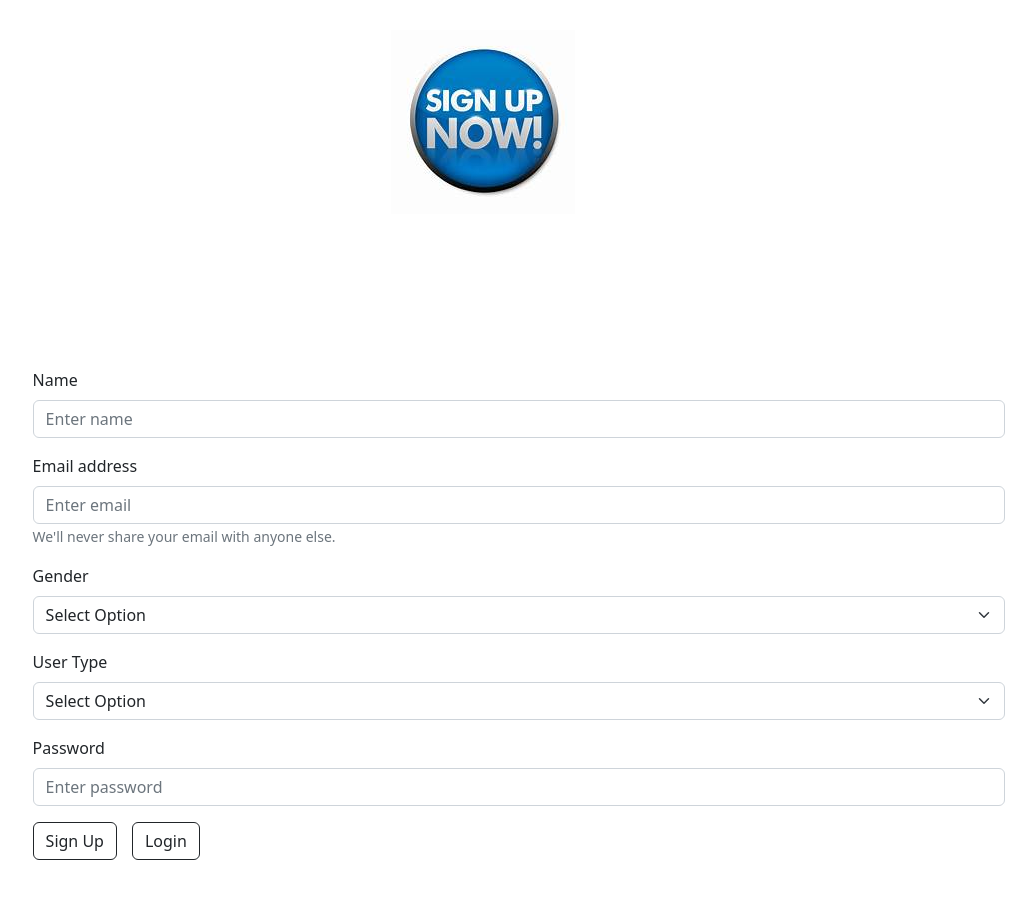
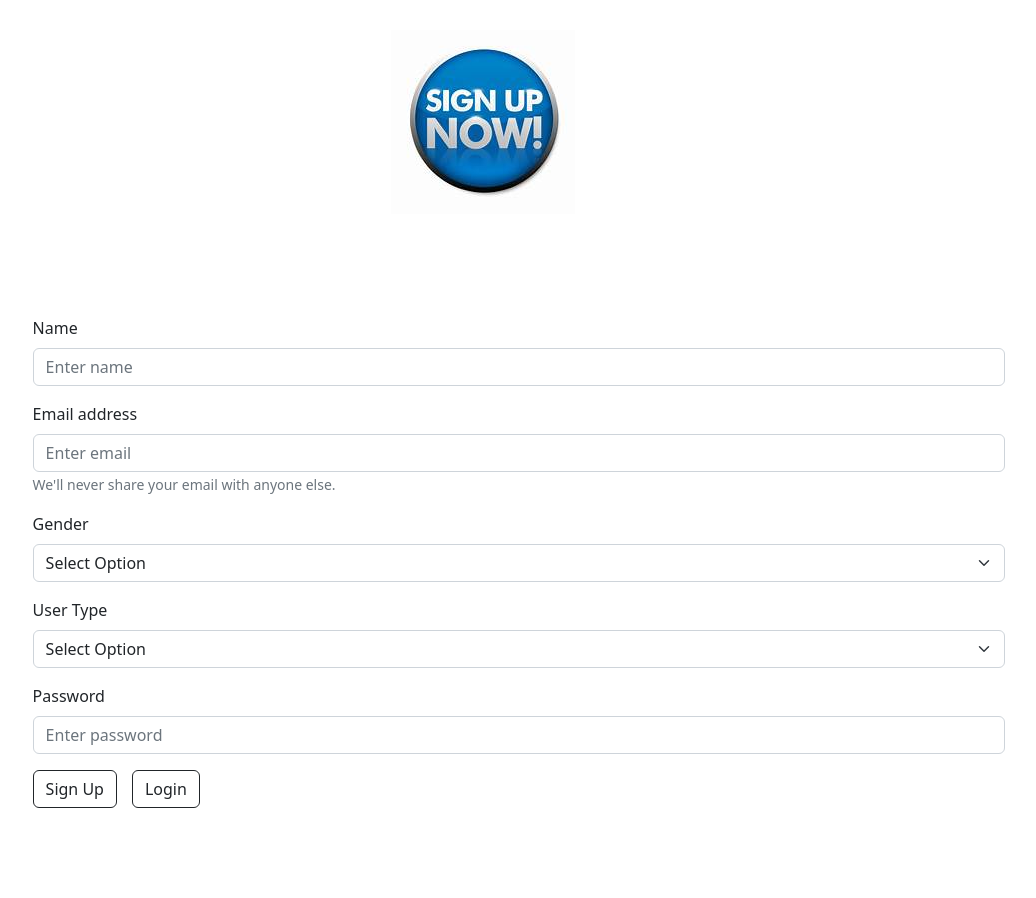
Before and after one commit to mallikarjuna291/swiggyclone, a React (Create React App) app: page /signup in a window 1280 px wide. Shown: the top 898 px of the page, without its empty margins (121-1157 px from the left). Built offline with nearby package versions, Linux system fonts and the light colour scheme.

Commit message:
modified css

```diff
--- a/src/Login.js
+++ b/src/Login.js
@@ -34,7 +34,7 @@ export const Login = () => {
     <img src={loginimage} style={{paddingLeft:'40%',height:'70%'}}/>
       <Form
         onSubmit={(event) => handleSubmit(event, email, password)}
-        style={{ margin: "20%" }}
+        style={{ margin: "20%",marginTop:"8%" }}
       >
 
         <Form.Group className="mb-3" controlId="formBasicEmail">
--- a/src/SignUp.js
+++ b/src/SignUp.js
@@ -41,7 +41,7 @@ const Signup=()=>{
       }
 return <div>
 <img src={signup} style={{paddingLeft:'40%',height:'70%'}}/>
-<Form onSubmit={(event)=>handleSubmit(event)} style={{margin:"12%"}}>
+<Form onSubmit={(event)=>handleSubmit(event)} style={{margin:"12%",marginTop:"8%"}}>
 <Form.Group className="mb-3" controlId="formBasicPassword">
   <Form.Label>Name</Form.Label>
   <Form.Control type="text" placeholder="Enter name" name="name" value={name} required onChange={e => setName(e.target.value)}/>
```
